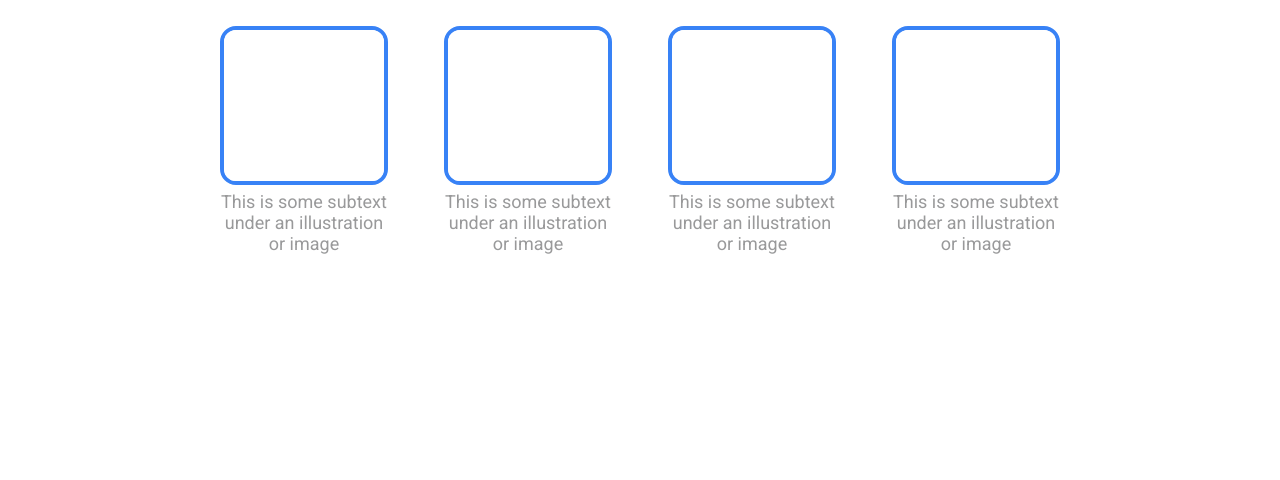
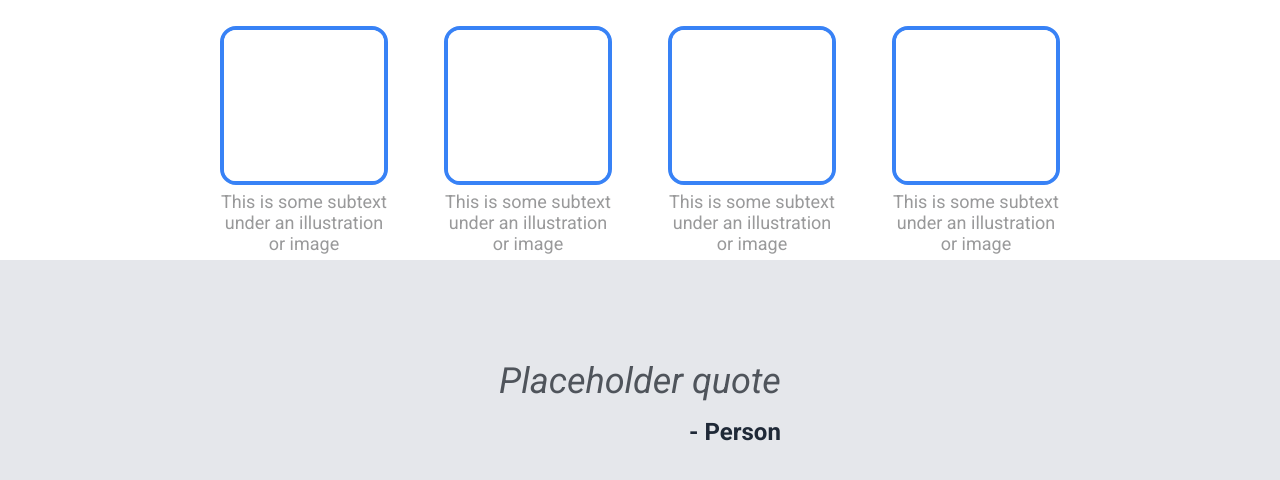
Before and after one commit to ConnorMcDonalds97/Landing-Page-Project, a plain HTML site: page index.html in a window 1280 px wide. Shown: the part 683-1163 px from the top of the page. Before the commit the page ends 943 px from the top, so only its background shows below. Drawn offline with Linux system fonts and the light colour scheme.

Commit message:
Add and complete section 3

```diff
--- a/index.html
+++ b/index.html
@@ -57,7 +57,10 @@
     </div>
 
     <div class="section-3">
-        <div class="content3"></div>
+        <div class="content3">
+            <div class="quote">Placeholder quote</div>
+            <div class="source">- Person</div>
+        </div>
     </div>
 
     <div class="section-4">
--- a/styles/style.css
+++ b/styles/style.css
@@ -78,7 +78,7 @@ body{
             font-size: 16px;
         }
 
-    .section-2{
+.section-2{
         display: flex;
         flex-direction: column;
     }
@@ -121,3 +121,27 @@ body{
             text-wrap: wrap;
             width: 168px;
         }
+
+.section-3{
+    display: flex;
+    flex-direction: column;
+    align-items: center;
+    background-color: #E5E7EB;
+    padding: 100px 300px;
+}
+
+    .quote{
+        font-size: 36px;
+        font-style: italic;
+        color: #1F2937;
+        filter: contrast(0.5);
+    }
+
+    .source{
+        display: flex;
+        justify-content: end;
+        font-size: 24px;
+        color: #1F2937;
+        font-weight: bold;
+        margin: 16px 0;
+    }
```
